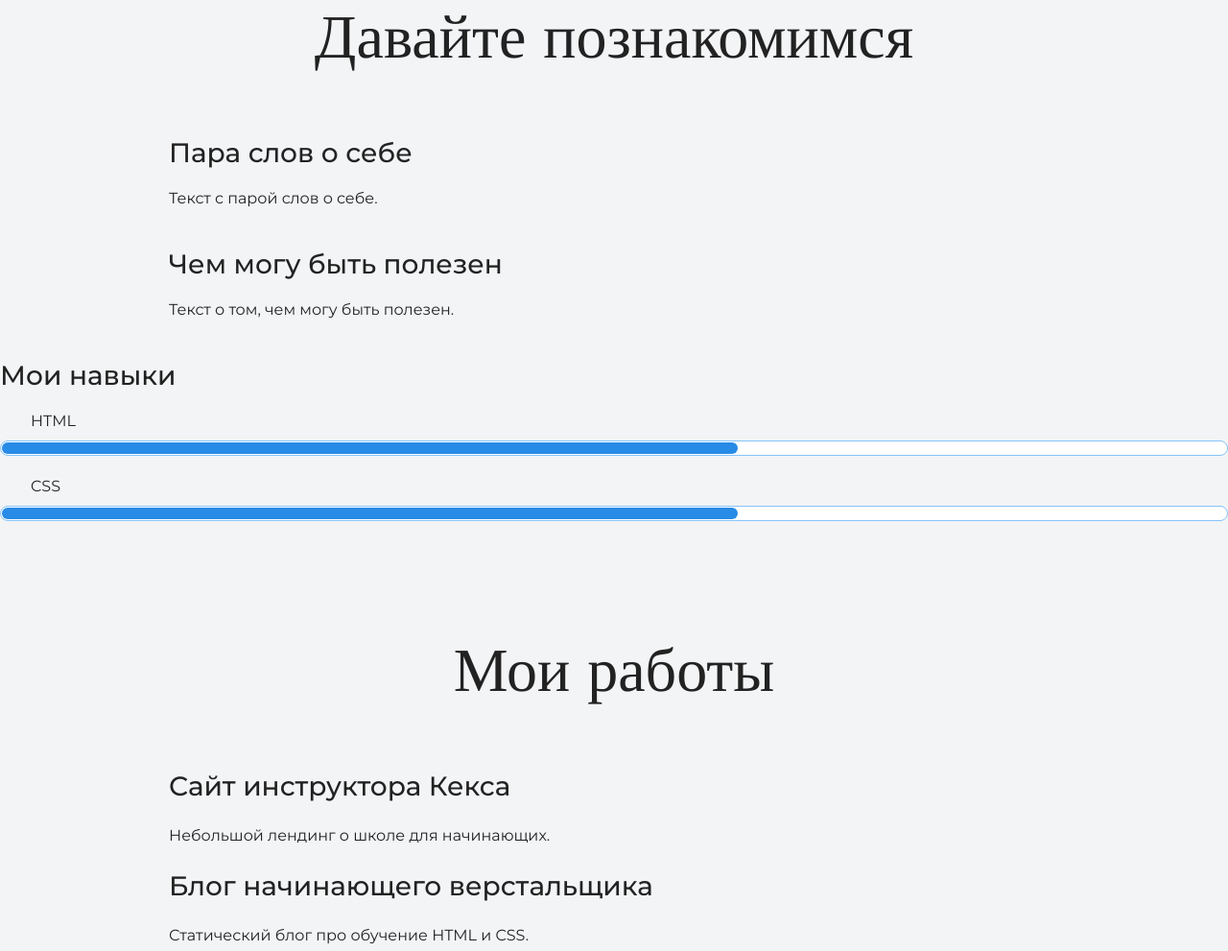
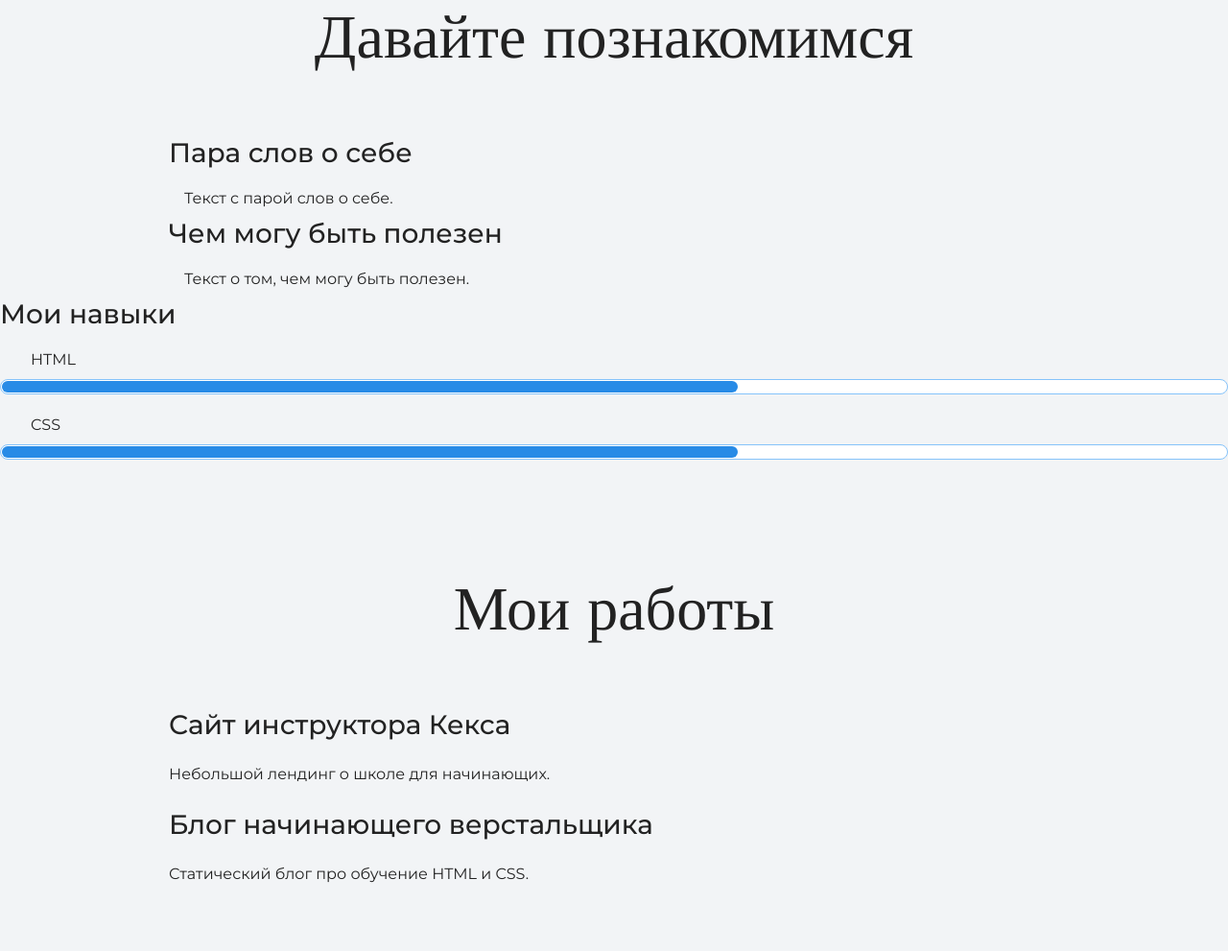
Before and after one commit to Devyatii/kulebyaka, a plain HTML site: page index.html in a window 1280 px wide. Shown: the part 1033-2024 px from the top of the page at 96% size. Drawn offline with nearby package versions, Linux system fonts and the light colour scheme.

Commit message:
Update style.css
Changed settings .intro

```diff
--- a/style.css
+++ b/style.css
@@ -96,7 +96,9 @@ body {
 }
 
 .intro p {
-  margin: 0 0 32px;
+  max-width: 928px;
+  margin: 0 auto;
+  padding: 0 16px;
 }
 
 .skills-list {
```
